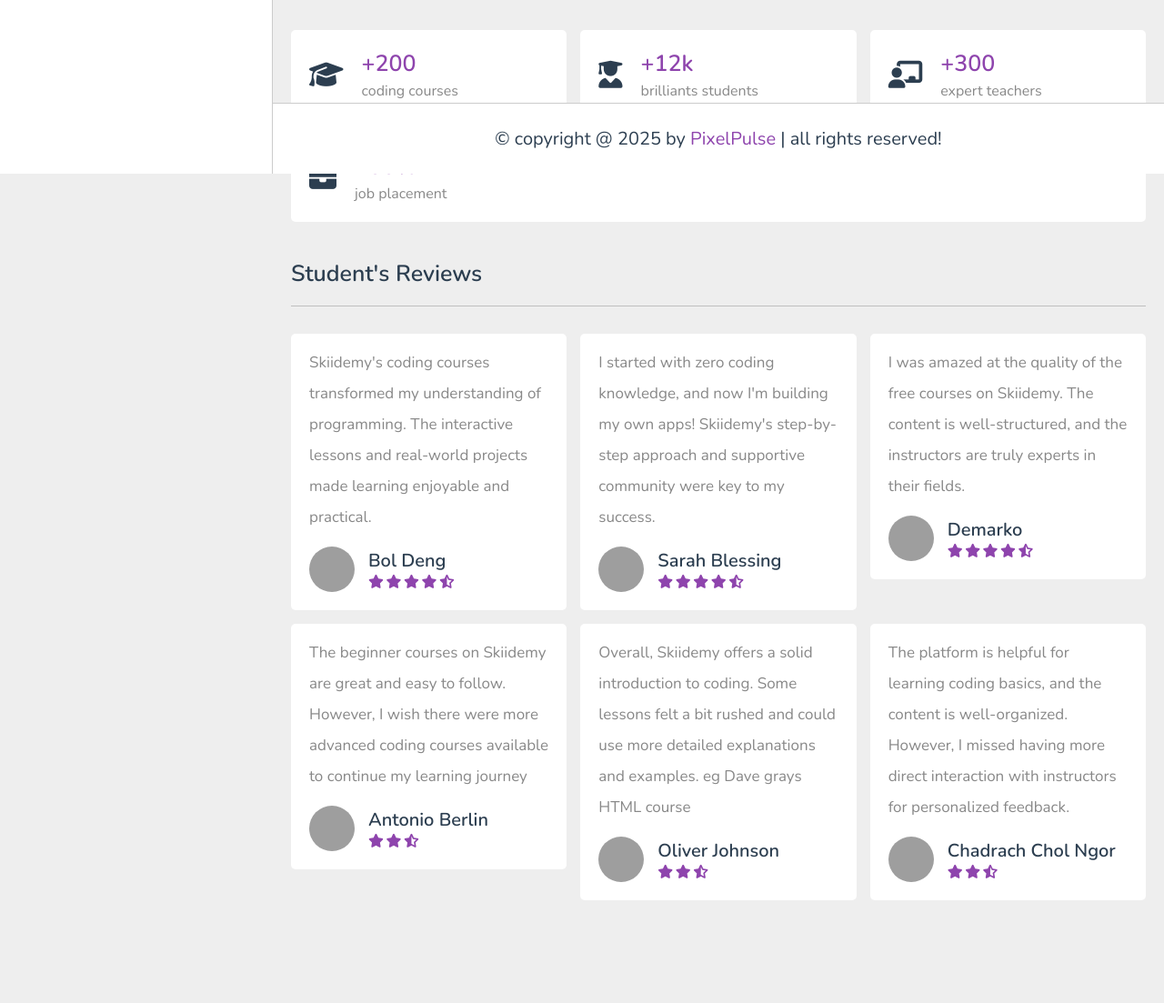
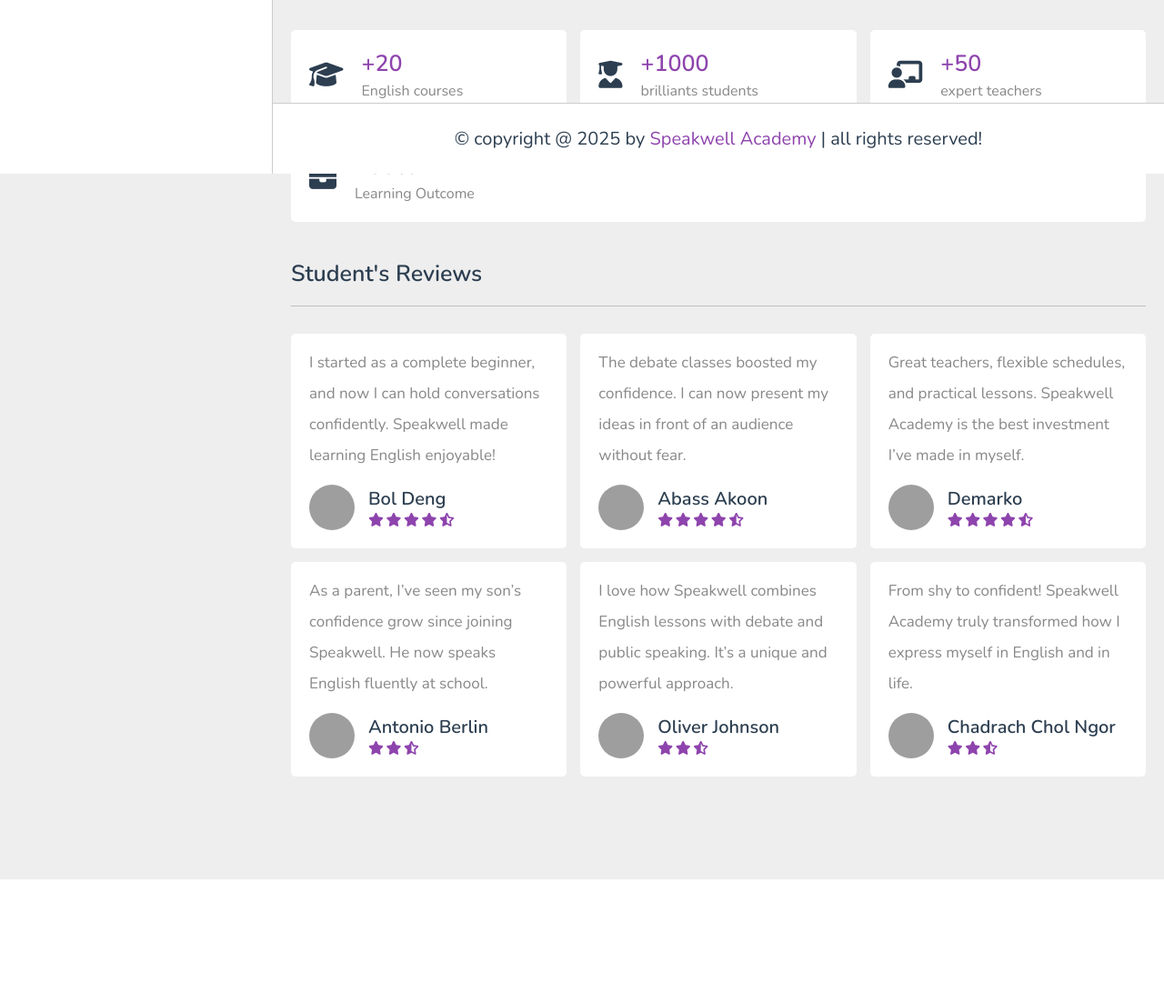
Before and after one commit to Biarthon/speakwell, a PHP site: page /about.php in a window 1280 px wide. Shown: the part 609-1712 px from the top of the page at 91% size. After the commit the page ends 1576 px from the top, so only its background shows below. Run offline with PHP 8.4, Linux system fonts and the light colour scheme; data that the repository does not hold is empty; grey boxes are pictures that could not be loaded.

Commit message:
deleted:    README.md 	modified:   about.php 	modified:   components/footer.php 	modified:   components/user_header.php 	modified:   contact.php 	modified:   home.php 	new file:   images/about-img.svg 	new file:   images/contact-img.svg 	deleted:    index.html 	modified:   profile.php

```diff
--- a/about.php
+++ b/about.php
@@ -41,8 +41,9 @@
 
       <div class="content">
          <h3>why choose us?</h3>
-         <p>At Skiidemy, we offer a unique and accessible learning experience. With our free e-learning platform, you'll benefit from high-quality courses, expert instructors, and a supportive community. Join us and unlock your potential with the best resources at no cost!
-         </p>
+         <p>At Speakwell Academy, we empower learners of all ages to master English, debate, and public speaking. With expert teachers
+             and engaging lessons, we help you speak clearly, confidently, and effectively in any situation
+      </p>
          <a href="courses.html" class="inline-btn">our courses</a>
       </div>
 
@@ -53,15 +54,15 @@
       <div class="box">
          <i class="fas fa-graduation-cap"></i>
          <div>
-            <h3>+200</h3>
-            <span>coding courses</span>
+            <h3>+20</h3>
+            <span>English courses</span>
          </div>
       </div>
 
       <div class="box">
          <i class="fas fa-user-graduate"></i>
          <div>
-            <h3>+12k</h3>
+            <h3>+1000</h3>
             <span>brilliants students</span>
          </div>
       </div>
@@ -69,7 +70,7 @@
       <div class="box">
          <i class="fas fa-chalkboard-user"></i>
          <div>
-            <h3>+300</h3>
+            <h3>+50</h3>
             <span>expert teachers</span>
          </div>
       </div>
@@ -78,7 +79,7 @@
          <i class="fas fa-briefcase"></i>
          <div>
             <h3>100%</h3>
-            <span>job placement</span>
+            <span>Learning Outcome</span>
          </div>
       </div>
 
@@ -97,9 +98,9 @@
    <div class="box-container">
 
       <div class="box">
-         <p>Skiidemy's coding courses transformed my understanding of programming. The interactive lessons and real-world projects made learning enjoyable and practical.</p>
+         <p>I started as a complete beginner, and now I can hold conversations confidently. Speakwell made learning English enjoyable!</p>
          <div class="user">
-            <img src="images/pic-2.jpg" alt="">
+            <img src="https://m.media-amazon.com/images/I/41jLBhDISxL.jpg" alt="">
             <div>
                <h3>Bol Deng</h3>
                <div class="stars">
@@ -114,11 +115,11 @@
       </div>
 
       <div class="box">
-         <p>I started with zero coding knowledge, and now I'm building my own apps! Skiidemy's step-by-step approach and supportive community were key to my success.</p>
+         <p>The debate classes boosted my confidence. I can now present my ideas in front of an audience without fear.</p>
          <div class="user">
-            <img src="images/pic-3.jpg" alt="">
+            <img src="https://m.media-amazon.com/images/I/41jLBhDISxL.jpg" alt="">
             <div>
-               <h3>Sarah Blessing</h3>
+               <h3>Abass Akoon</h3>
                <div class="stars">
                   <i class="fas fa-star"></i>
                   <i class="fas fa-star"></i>
@@ -131,9 +132,9 @@
       </div>
 
       <div class="box">
-         <p>I was amazed at the quality of the free courses on Skiidemy. The content is well-structured, and the instructors are truly experts in their fields.</p>
+         <p>Great teachers, flexible schedules, and practical lessons. Speakwell Academy is the best investment I’ve made in myself.</p>
          <div class="user">
-            <img src="images/pic-4.jpg" alt="">
+            <img src="https://m.media-amazon.com/images/I/41jLBhDISxL.jpg" alt="">
             <div>
                <h3>Demarko</h3>
                <div class="stars">
@@ -148,9 +149,9 @@
       </div>
 
       <div class="box">
-         <p>The beginner courses on Skiidemy are great and easy to follow. However, I wish there were more advanced coding courses available to continue my learning journey</p>
+         <p>As a parent, I’ve seen my son’s confidence grow since joining Speakwell. He now speaks English fluently at school.</p>
          <div class="user">
-            <img src="images/pic-5.jpg" alt="">
+            <img src="https://m.media-amazon.com/images/I/41jLBhDISxL.jpg" alt="">
             <div>
                <h3>Antonio Berlin</h3>
                <div class="stars">
@@ -163,9 +164,9 @@
       </div>
 
       <div class="box">
-         <p>Overall, Skiidemy offers a solid introduction to coding. Some lessons felt a bit rushed and could use more detailed explanations and examples. eg Dave grays HTML course</p>
+         <p>I love how Speakwell combines English lessons with debate and public speaking. It’s a unique and powerful approach.</p>
          <div class="user">
-            <img src="images/pic-6.jpg" alt="">
+            <img src="https://m.media-amazon.com/images/I/41jLBhDISxL.jpg" alt="">
             <div>
                <h3>Oliver Johnson</h3>
                <div class="stars">
@@ -178,9 +179,9 @@
       </div>
 
       <div class="box">
-         <p>The platform is helpful for learning coding basics, and the content is well-organized. However, I missed having more direct interaction with instructors for personalized feedback.</p>
+         <p>From shy to confident! Speakwell Academy truly transformed how I express myself in English and in life.</p>
          <div class="user">
-            <img src="images/pic-7.jpg" alt="">
+            <img src="https://m.media-amazon.com/images/I/41jLBhDISxL.jpg" alt="">
             <div>
                <h3>Chadrach Chol Ngor</h3>
                <div class="stars">
--- a/components/footer.php
+++ b/components/footer.php
@@ -1,5 +1,5 @@
 <footer class="footer">
 
-   &copy; copyright @ <?= date('Y'); ?> by <span>PixelPulse</span> | all rights reserved!
+   &copy; copyright @ <?= date('Y'); ?> by <span>Speakwell Academy</span> | all rights reserved!
 
 </footer>
--- a/components/user_header.php
+++ b/components/user_header.php
@@ -15,7 +15,7 @@
 
    <section class="flex">
 
-      <a href="home.php" class="logo">Educa.</a>
+      <a href="home.php" class="logo">Speakwell Academy</a>
 
       <form action="search_course.php" method="post" class="search-form">
          <input type="text" name="search_course" placeholder="search courses..." required maxlength="100">
--- a/profile.php
+++ b/profile.php
@@ -113,7 +113,7 @@
 
 <footer class="footer">
 
-   &copy; copyright @ 2022 by <span>mr. web designer</span> | all rights reserved!
+   &copy; copyright @ 2025 by <span>Speakwell Academy</span> | all rights reserved!
 
 </footer>
 
```
Also changed, not shown: contact.php (+5 -5 lines), home.php (+14 -13 lines), index.html (deleted, +0 -7 lines), README.md (deleted), images/contact-img.svg (added), 1 other file.
